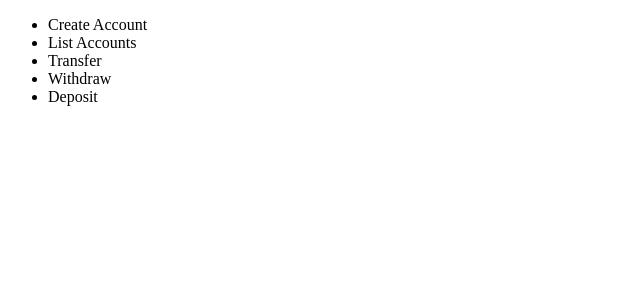
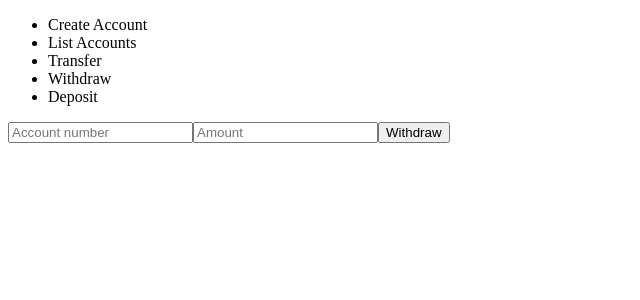
Before and after one commit to stoky123/react-homework, a React (Vite) app: page / in a window 1280 px wide. Both pictures are taken after a click on the item "Withdraw". Shown: the top 300 px of the page, without its empty margins (0-640 px from the left). Built offline with nearby package versions, Linux system fonts and the light colour scheme.

Commit message:
Add basic withdraw view

```diff
--- a/src/App.tsx
+++ b/src/App.tsx
@@ -1,10 +1,11 @@
 import NavigationMenu from "./components/NavigationMenu";
 import NavItemCreateAccountForm from "./components/NavItemCreateAccountForm";
 import NavItemListAccounts from "./components/NavItemListAccounts";
+import NavItemTransfer from "./components/NavItemTransfer";
+import NavItemWithdraw from "./components/NavItemWithdraw";
 import { Account } from "./models/Account";
 import { useState } from "react";
 import "./App.css";
-import NavItemTransfer from "./components/NavItemTransfer";
 
 type AccountState = {
   [id: string]: Account;
@@ -30,6 +31,8 @@ function App() {
         return <NavItemListAccounts accounts={accounts} />;
       case "transfer":
         return <NavItemTransfer accounts={accounts} />;
+      case "withdraw":
+        return <NavItemWithdraw accounts={accounts} />;
       default:
         return <></>;
     }
--- /dev/null
+++ b/src/components/NavItemWithdraw.tsx
@@ -0,0 +1,46 @@
+import { useState } from "react";
+import { Account } from "../models/Account";
+
+type Props = {
+  accounts: { [id: string]: Account };
+};
+
+function NavItemWithdraw({ accounts }: Props) {
+  const [account, setAccount] = useState("");
+  const [amount, setAmount] = useState(0);
+
+  function withdraw() {
+    if (accounts[account].withdraw(amount)) {
+      setAccount("");
+      setAmount(0);
+
+      return true;
+    }
+
+    alert("Not enough balance to withdraw");
+
+    return false;
+  }
+
+  return (
+    <>
+      <input
+        value={account}
+        onChange={(e) => {
+          setAccount(e.target.value);
+        }}
+        placeholder="Account number"
+      />
+      <input
+        value={amount || ""}
+        onChange={(e) => {
+          setAmount(Number(e.target.value));
+        }}
+        placeholder="Amount"
+      />
+      <button onClick={withdraw}>Withdraw</button>
+    </>
+  );
+}
+
+export default NavItemWithdraw;
--- a/src/components/NavigationMenu.tsx
+++ b/src/components/NavigationMenu.tsx
@@ -33,7 +33,12 @@ function NavigationMenu({ setView }: Props) {
         setView("transfer");
       },
     },
-    { label: "Withdraw", action: () => {} },
+    {
+      label: "Withdraw",
+      action: () => {
+        setView("withdraw");
+      },
+    },
     { label: "Deposit", action: () => {} },
   ];
 
```
